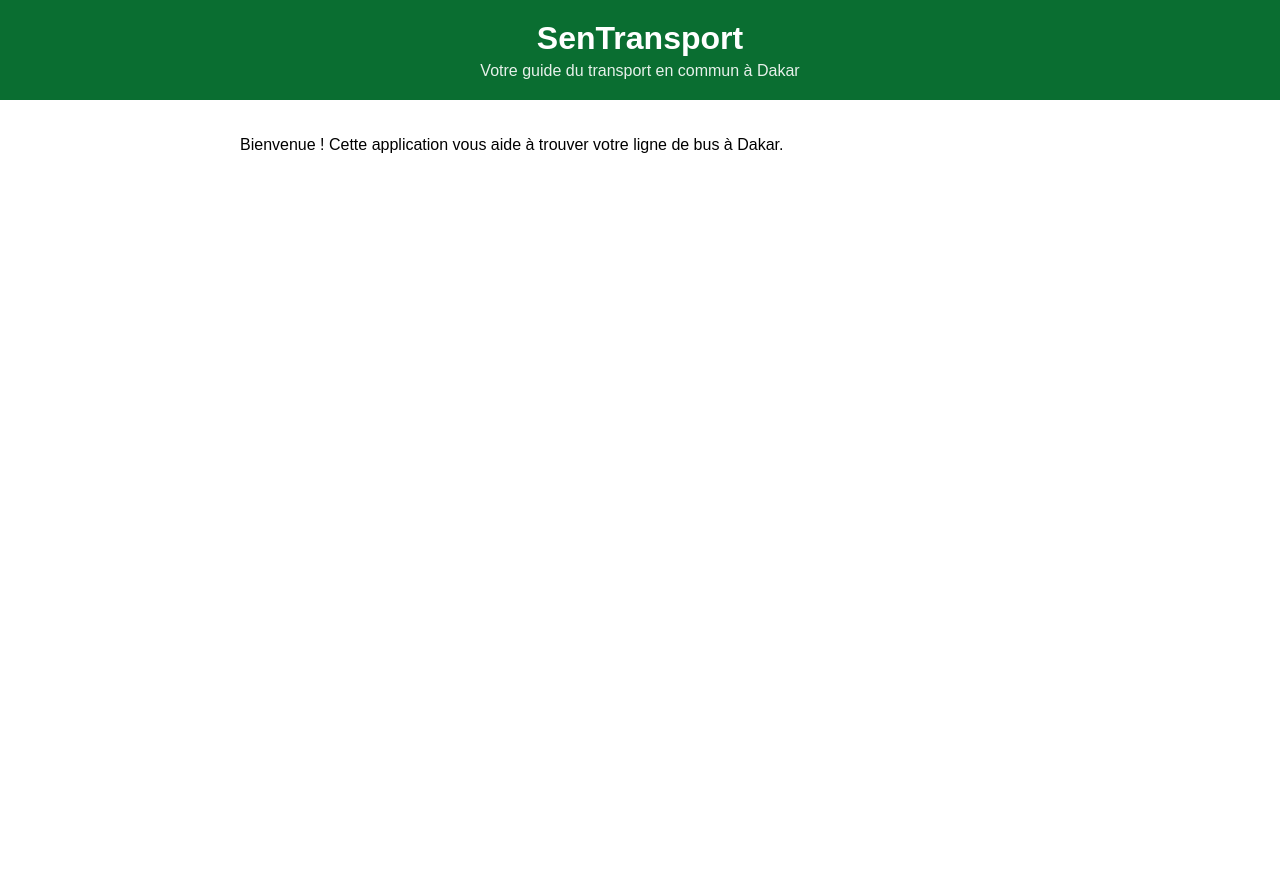
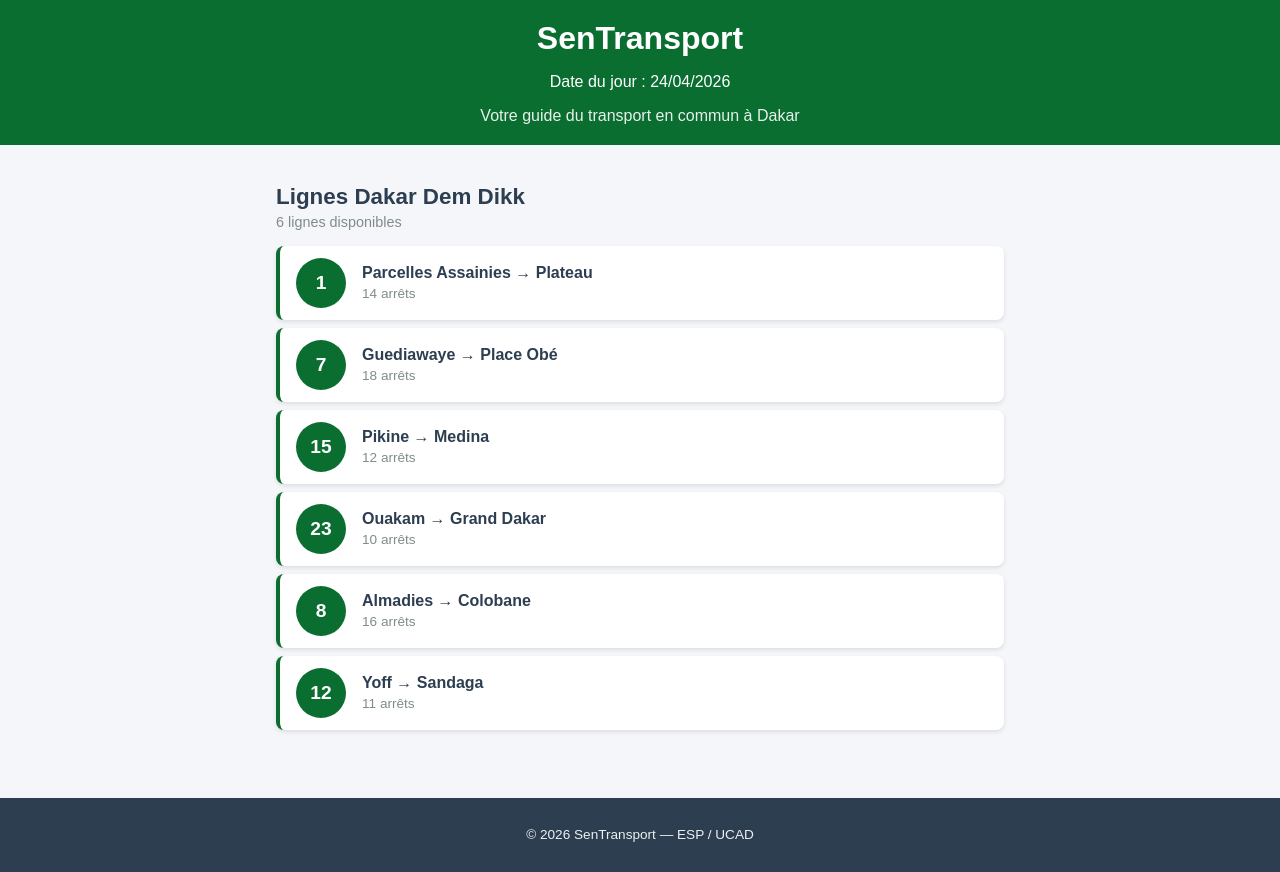
Before and after one commit to sllmb/sentransport, a React (Create React App) app: page / in a window 1280 px wide. Before the commit the page ends 800 px from the top, so only its background shows below. Built offline with nearby package versions, Linux system fonts and the light colour scheme.

Commit message:
Lab 2 : composants statiques LigneBus et ListeLignes

```diff
--- a/src/App.css
+++ b/src/App.css
@@ -1,10 +1,22 @@
 .App {
-    font-family: Arial, sans-serif;
-    min-height: 100vh;
+  font-family: Arial, sans-serif;
+  min-height: 100vh;
+  background-color: #f5f6fa;
+  display: flex;
+  flex-direction: column;
 }
 
 .contenu {
-    padding: 20px;
-    max-width: 800px;
-    margin: 0 auto;
+  padding: 20px;
+  max-width: 800px;
+  margin: 0 auto;
+  width: 100%;
+  box-sizing: border-box;
+  flex: 1;
 }
+
+@media (max-width: 600px) {
+  .contenu {
+    padding: 12px;
+  }
+}
--- a/src/App.js
+++ b/src/App.js
@@ -1,15 +1,27 @@
 import './App.css';
 import Header from './Header';
+import ListeLignes from './ListeLignes';
+import Footer from './Footer';
 
 function App() {
+  const lignes = [
+    { id: 1, numero: "1",  depart: "Parcelles Assainies", arrivee: "Plateau",      arrets: 14 },
+    { id: 2, numero: "7",  depart: "Guediawaye",           arrivee: "Place Obé",   arrets: 18 },
+    { id: 3, numero: "15", depart: "Pikine",               arrivee: "Medina",      arrets: 12 },
+    { id: 4, numero: "23", depart: "Ouakam",               arrivee: "Grand Dakar", arrets: 10 },
+    { id: 5, numero: "8",  depart: "Almadies",             arrivee: "Colobane",    arrets: 16 },
+    { id: 6, numero: "12", depart: "Yoff",                 arrivee: "Sandaga",     arrets: 11 },
+  ];
+
   return (
     <div className="App">
       <Header />
+
       <main className="contenu">
-        <p>
-          Bienvenue ! Cette application vous aide à trouver votre ligne de bus à Dakar.
-        </p>
+        <ListeLignes lignes={lignes} />
       </main>
+
+      <Footer />
     </div>
   );
 }
--- /dev/null
+++ b/src/Footer.css
@@ -0,0 +1,8 @@
+.footer {
+  background-color: #2c3e50;
+  color: #ecf0f1;
+  text-align: center;
+  padding: 16px;
+  margin-top: 40px;
+  font-size: 0.85rem;
+}
--- /dev/null
+++ b/src/Footer.js
@@ -0,0 +1,11 @@
+import './Footer.css';
+
+function Footer() {
+  return (
+    <footer className="footer">
+      <p>&copy; 2026 SenTransport &mdash; ESP / UCAD</p>
+    </footer>
+  );
+}
+
+export default Footer;
--- a/src/Header.js
+++ b/src/Header.js
@@ -1,9 +1,11 @@
 import './Header.css';
 
 function Header() {
+  const date = new Date().toLocaleDateString('fr-FR');
   return (
     <header className="header">
       <h1 className="header-titre">SenTransport</h1>
+      <p>Date du jour : {date}</p>
       <p className="header-soustitre">
         Votre guide du transport en commun à Dakar
       </p>
--- /dev/null
+++ b/src/LigneBus.css
@@ -0,0 +1,49 @@
+.ligne-bus {
+  display: flex;
+  align-items: center;
+  padding: 12px 16px;
+  margin: 8px 0;
+  background-color: #ffffff;
+  border-radius: 8px;
+  border-left: 4px solid #0a6e31;
+  box-shadow: 0 2px 4px rgba(0, 0, 0, 0.1);
+  cursor: pointer;
+  transition: transform 0.2s, box-shadow 0.2s;
+}
+
+.ligne-bus:hover {
+  transform: translateX(4px);
+  box-shadow: 0 4px 8px rgba(0, 0, 0, 0.15);
+}
+
+.ligne-numero {
+  background-color: #0a6e31;
+  color: white;
+  font-weight: bold;
+  font-size: 1.2rem;
+  width: 50px;
+  height: 50px;
+  border-radius: 50%;
+  display: flex;
+  align-items: center;
+  justify-content: center;
+  margin-right: 16px;
+  flex-shrink: 0;
+}
+
+.ligne-info {
+  display: flex;
+  flex-direction: column;
+}
+
+.ligne-trajet {
+  font-size: 1rem;
+  font-weight: 600;
+  color: #2c3e50;
+}
+
+.ligne-arrets {
+  font-size: 0.85rem;
+  color: #7f8c8d;
+  margin-top: 4px;
+}
--- /dev/null
+++ b/src/LigneBus.js
@@ -0,0 +1,21 @@
+import './LigneBus.css';
+
+function LigneBus({ numero, depart, arrivee, arrets }) {
+  return (
+    <div className="ligne-bus">
+      <div className="ligne-numero">{numero}</div>
+
+      <div className="ligne-info">
+        <span className="ligne-trajet">
+          {depart} &rarr; {arrivee}
+        </span>
+
+        <span className="ligne-arrets">
+          {arrets} arrêts
+        </span>
+      </div>
+    </div>
+  );
+}
+
+export default LigneBus;
--- /dev/null
+++ b/src/ListeLignes.css
@@ -0,0 +1,16 @@
+.liste-lignes {
+  padding: 0 16px;
+}
+
+.liste-titre {
+  color: #2c3e50;
+  font-size: 1.4rem;
+  margin-bottom: 4px;
+}
+
+.liste-description {
+  color: #7f8c8d;
+  font-size: 0.9rem;
+  margin-top: 0;
+  margin-bottom: 16px;
+}
--- /dev/null
+++ b/src/ListeLignes.js
@@ -0,0 +1,26 @@
+import LigneBus from './LigneBus';
+import './ListeLignes.css';
+
+function ListeLignes({ lignes }) {
+  return (
+    <div className="liste-lignes">
+      <h2 className="liste-titre">Lignes Dakar Dem Dikk</h2>
+
+      <p className="liste-description">
+        {lignes.length} lignes disponibles
+      </p>
+
+      {lignes.map((ligne) => (
+        <LigneBus
+          key={ligne.id}
+          numero={ligne.numero}
+          depart={ligne.depart}
+          arrivee={ligne.arrivee}
+          arrets={ligne.arrets}
+        />
+      ))}
+    </div>
+  );
+}
+
+export default ListeLignes;
--- /dev/null
+++ b/src/Statistique.css
@@ -0,0 +1,3 @@
+.stat{
+    color: rgb(69, 144, 3);
+}
```
Also changed, not shown: src/Statistique.js (added, +10 -0 lines).
